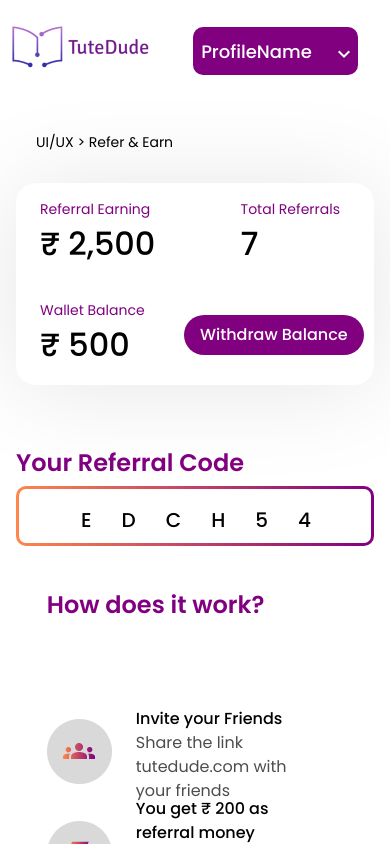
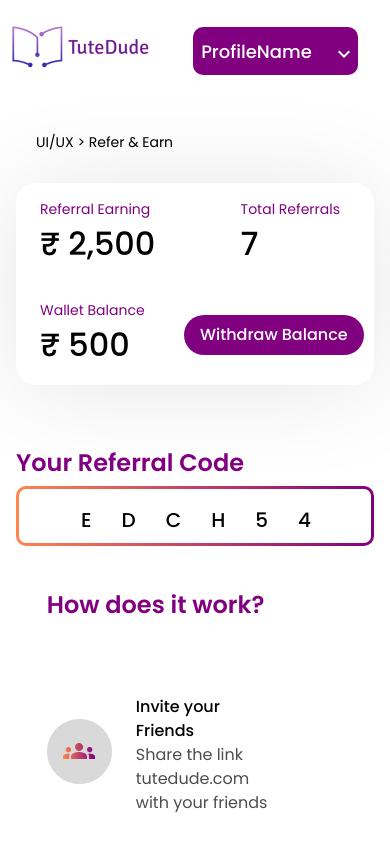
Before and after one commit to SouravCodes101/tuteDude, a React (Vite) app: page / in a window 390 px wide. Shown: the top 844 px of the page. Built offline with nearby package versions, Linux system fonts and the light colour scheme.

Commit message:
fixed padding

```diff
--- a/src/components/work/work.css
+++ b/src/components/work/work.css
@@ -53,6 +53,8 @@
     padding: 3% 12%;
   }
   .tuteDude__work-item {
-    width: 100%;
+    width: 90%;
+    margin-bottom: 6rem;
   }
+
 }
```
